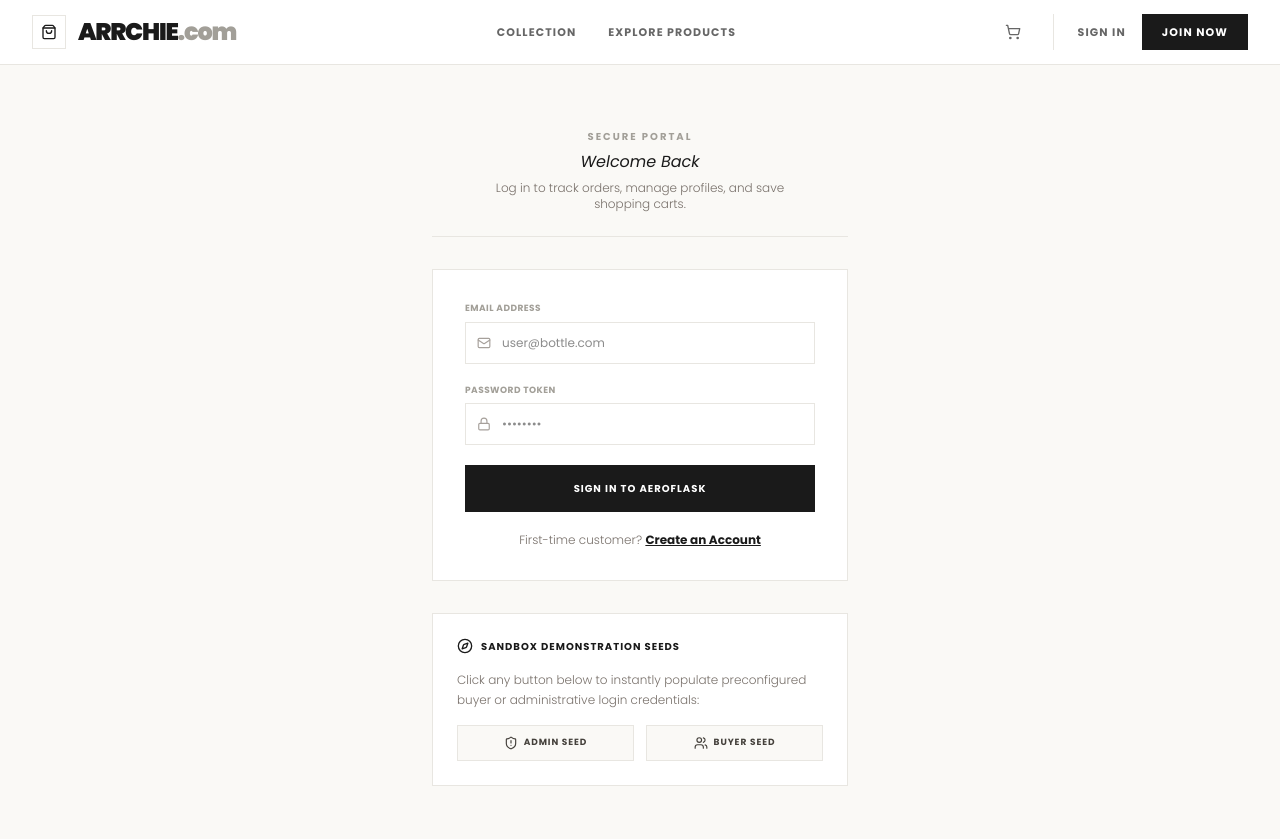
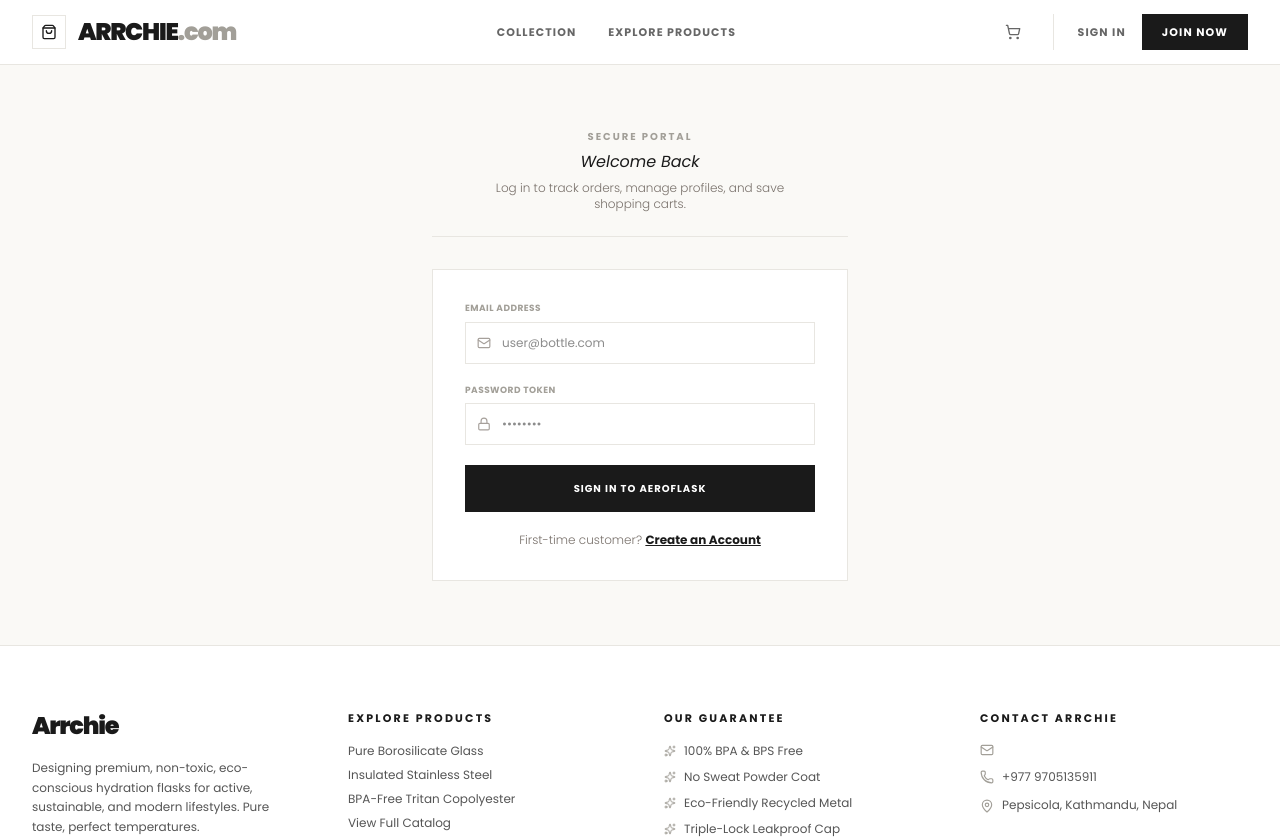
Before and after one commit to pratikprasai0709/Arrchie-frontend, a React (Vite) app: page /login in a window 1280 px wide. Shown: the top 839 px of the page. Built offline with nearby package versions, Linux system fonts and the light colour scheme.

Commit message:
added bottle size

```diff
--- a/src/pages/Login.tsx
+++ b/src/pages/Login.tsx
@@ -117,39 +117,6 @@
         </p>
 
       </form>
-
-      {/* Sandbox Evaluation Assistance Box */}
-      <div className="p-6 bg-white border border-[#E8E6E1] rounded-none space-y-4">
-        <div className="flex items-center gap-2">
-          <Compass className="w-4 h-4 text-[#1A1A1A] shrink-0" />
-          <h4 className="text-[10px] font-bold uppercase tracking-widest text-[#1A1A1A]">
-            Sandbox Demonstration Seeds
-          </h4>
-        </div>
-        <p className="text-xs text-stone-500 font-light leading-relaxed">
-          Click any button below to instantly populate preconfigured buyer or administrative login credentials:
-        </p>
-        <div className="grid grid-cols-2 gap-3">
-          <button
-            type="button"
-            onClick={() => handleQuickCredential('admin')}
-            className="flex items-center justify-center gap-1.5 px-3 py-2.5 bg-[#FAF9F6] border border-[#E8E6E1] hover:bg-[#1A1A1A] hover:text-white text-[9px] font-bold uppercase tracking-widest text-stone-700 rounded-none transition-all cursor-pointer font-sans"
-          >
-            <ShieldAlert className="w-3.5 h-3.5" />
-            Admin Seed
-          </button>
-
-          <button
-            type="button"
-            onClick={() => handleQuickCredential('user')}
-            className="flex items-center justify-center gap-1.5 px-3 py-2.5 bg-[#FAF9F6] border border-[#E8E6E1] hover:bg-[#1A1A1A] hover:text-white text-[9px] font-bold uppercase tracking-widest text-stone-700 rounded-none transition-all cursor-pointer font-sans"
-          >
-            <Users className="w-3.5 h-3.5" />
-            Buyer Seed
-          </button>
-        </div>
-      </div>
-
     </div>
   );
 }
--- a/src/pages/admin/AddProduct.tsx
+++ b/src/pages/admin/AddProduct.tsx
@@ -301,6 +301,7 @@
                 <option value="650ml">650 ml size</option>
                 <option value="750ml">750 ml size</option>
                 <option value="1L">1.0 Liter size</option>
+                <option value="1200ml">1200 ml size</option>
               </select>
             </div>            <div className="space-y-3 col-span-1 md:col-span-2">
               <div className="flex items-center justify-between">
@@ -314,11 +315,10 @@
                       setImageSource('file');
                       setErr(null);
                     }}
-                    className={`px-3 py-1 text-[11px] font-semibold rounded-md transition-all cursor-pointer ${
-                      imageSource === 'file'
+                    className={`px-3 py-1 text-[11px] font-semibold rounded-md transition-all cursor-pointer ${imageSource === 'file'
                         ? 'bg-amber-500 text-slate-950 font-bold'
                         : 'text-slate-400 hover:text-white'
-                    }`}
+                      }`}
                   >
                     Upload File
                   </button>
@@ -328,11 +328,10 @@
                       setImageSource('url');
                       setErr(null);
                     }}
-                    className={`px-3 py-1 text-[11px] font-semibold rounded-md transition-all cursor-pointer ${
-                      imageSource === 'url'
+                    className={`px-3 py-1 text-[11px] font-semibold rounded-md transition-all cursor-pointer ${imageSource === 'url'
                         ? 'bg-amber-500 text-slate-950 font-bold'
                         : 'text-slate-400 hover:text-white'
-                    }`}
+                      }`}
                   >
                     Image URL
                   </button>
```
